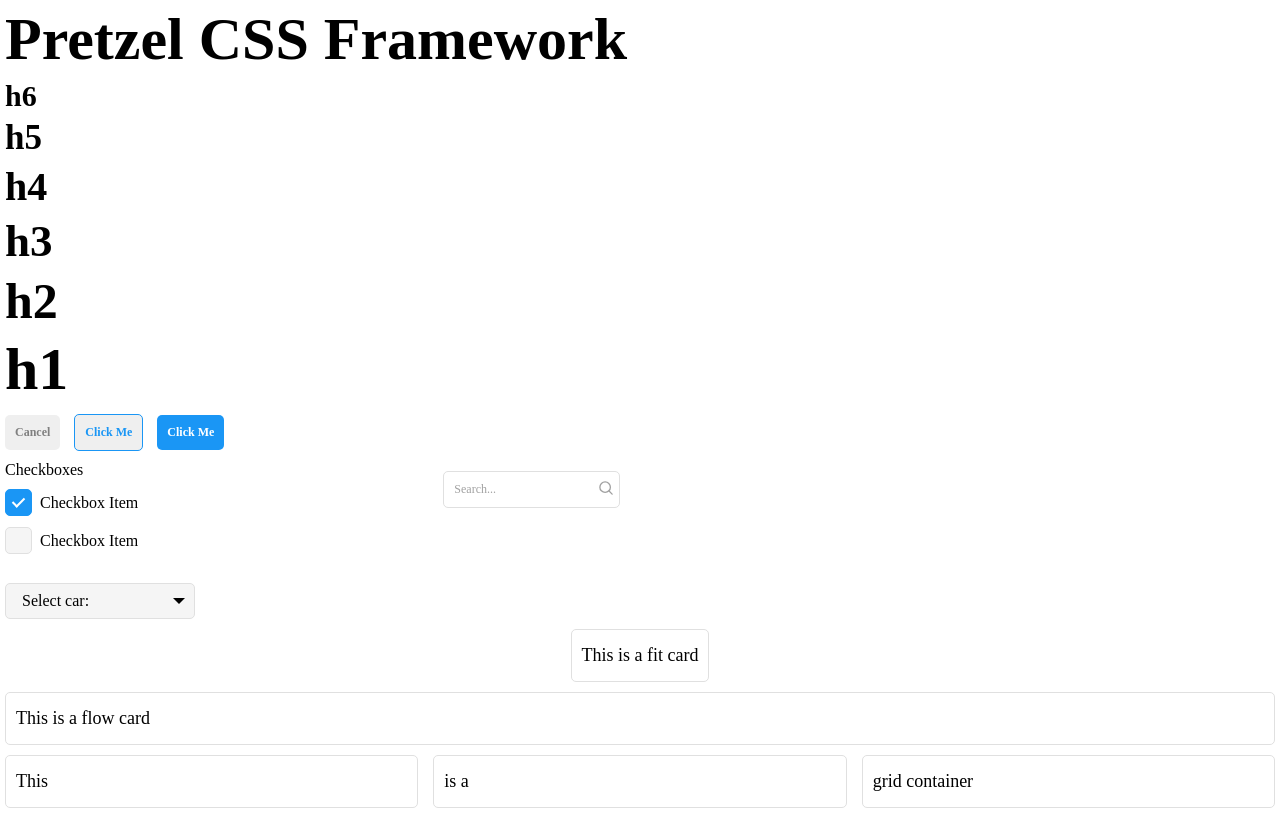
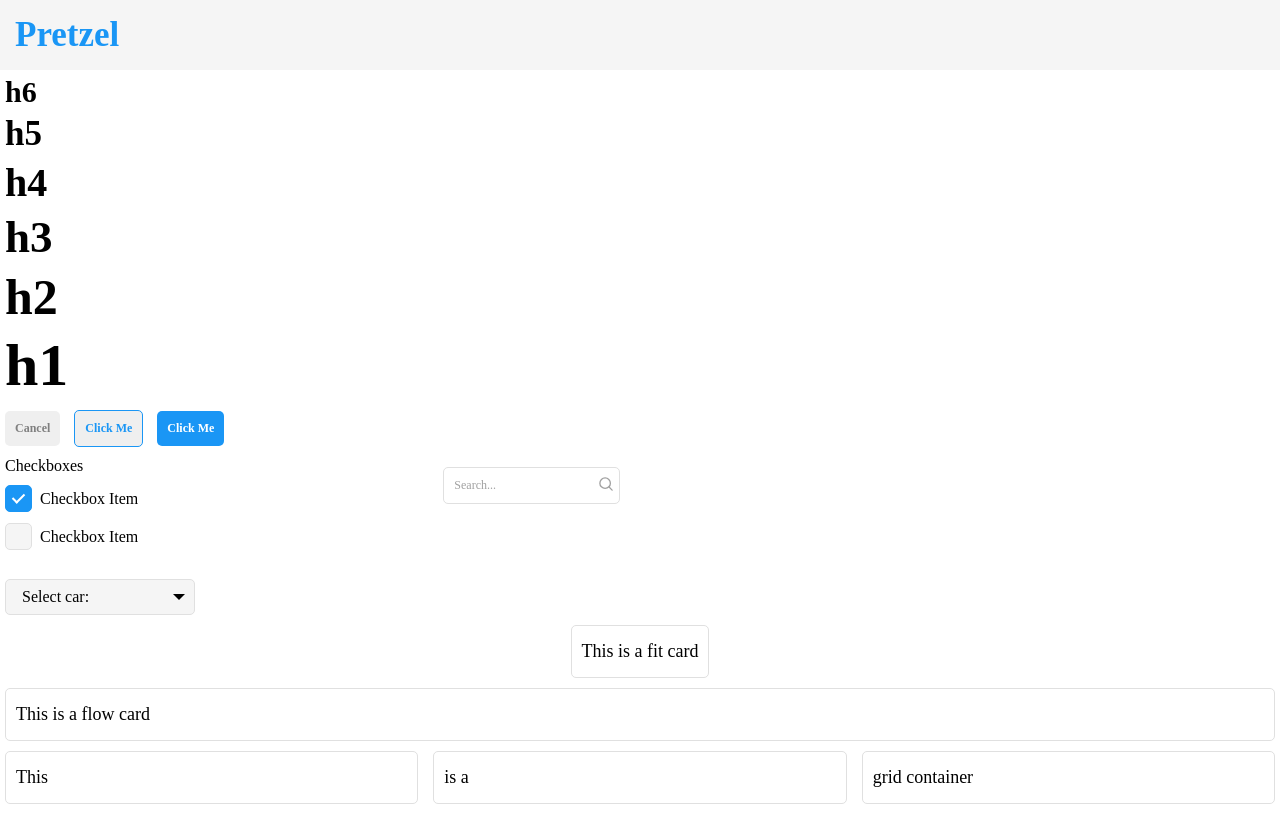
Before and after one commit to CosJames/css-framework, a plain HTML site: page test.html in a window 1280 px wide. Drawn offline with nearby package versions, Linux system fonts and the light colour scheme; files that its build step writes are made by us from their sources.

Commit message:
Added Navbar

```diff
--- /dev/null
+++ b/components/_navbar.scss
@@ -0,0 +1,7 @@
+.navbar {
+    background: whitesmoke;
+    top: 0;
+    padding: 10px;
+    position: sticky;
+    z-index: 9999;
+}
--- a/css/style.scss
+++ b/css/style.scss
@@ -4,6 +4,7 @@
 @import './values/inventory';
 // Import Elements
 @import '../typography/typography';
+@import '../components/navbar';
 @import '../components/button';
 @import '../components/input';
 @import '../components/select';
--- a/minified-publish/index.html
+++ b/test.html
@@ -9,7 +9,13 @@
 </head>
 <body style="padding : 0; margin: 0; width : 100%;">
 
-    <h1>Pretzel CSS Framework</h1>
+    <div class="navbar">
+        <div class="container flow grid" style="grid-template-columns: repeat(9, 1fr);">
+            <h5 style="color: #1a96f5;">Pretzel</h5>
+        </div>
+    </div>
+
+
     <h6>h6</h6>
     <h5>h5</h5>
     <h4>h4</h4>
@@ -20,6 +26,7 @@
     <button class="button light effect">Click Me</button>
     <button class="button dark">Click Me</button>
     </br>
+
 
     <div class="container flow grid">
         <div class="container flow just-flex orientation-horizontal">
```
Also changed, not shown: css/style.css, 1 other file.
